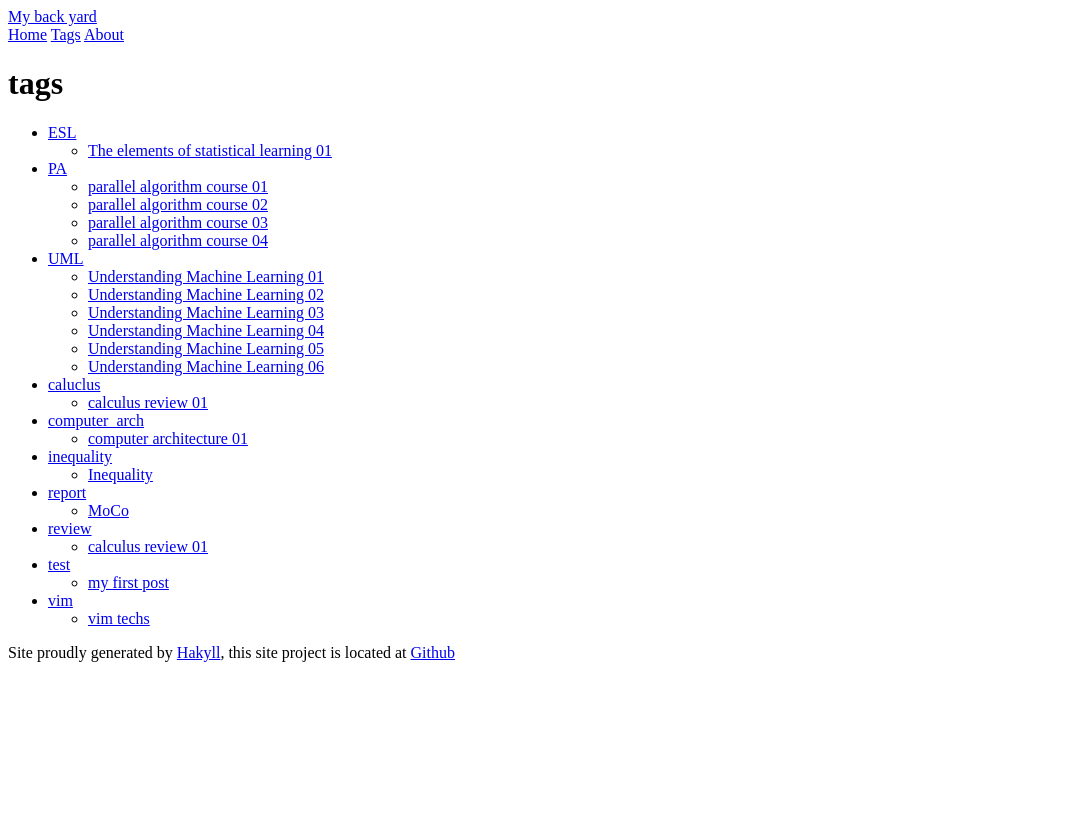
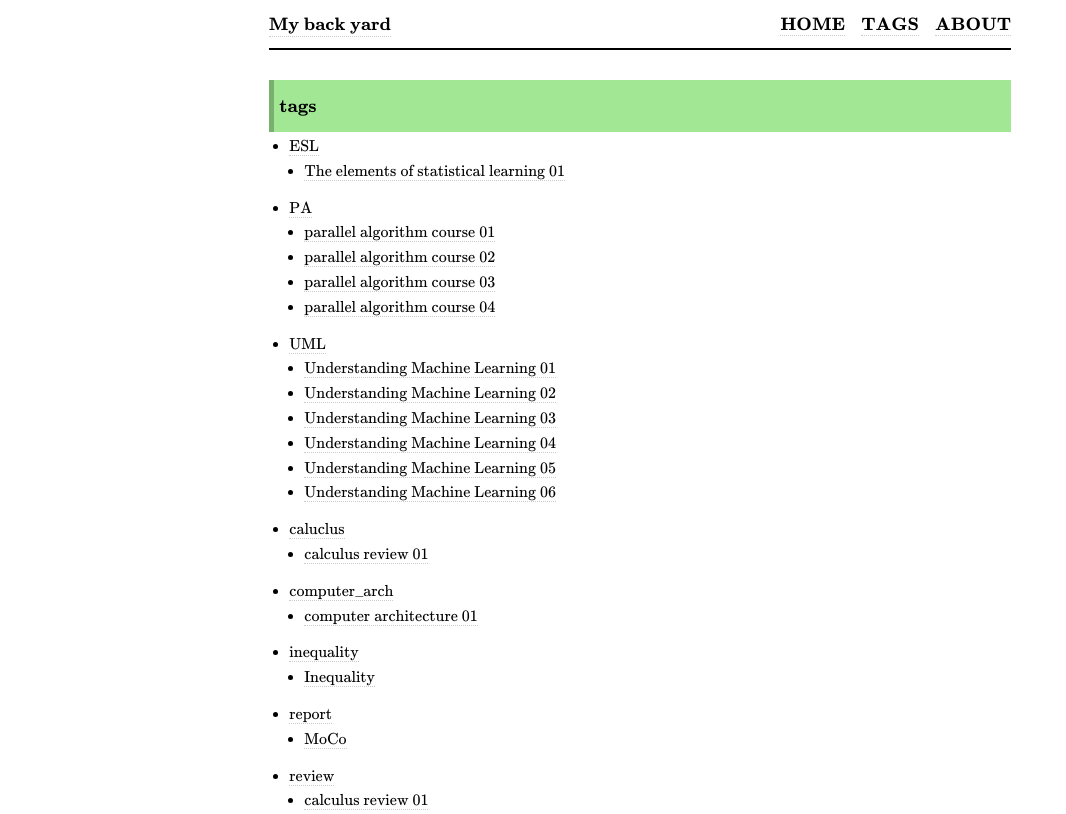
Before and after one commit to Furyton/my-little-notes, a plain HTML site: page tags.html in a window 1280 px wide. Shown: the top 814 px of the page, without its empty margins (0-1066 px from the left). Drawn offline with nearby package versions, Linux system fonts and the light colour scheme; the site is published under a folder, as on GitHub Pages, so addresses that start at the root find nothing.

Commit message:
Update gh-pages to output generated at 45f1100

```diff
--- a/tags.html
+++ b/tags.html
@@ -1,33 +1,31 @@
-<?xml version="1.0" encoding="UTF-8"?>
-<!DOCTYPE html PUBLIC "-//W3C//DTD XHTML 1.0 Strict//EN"
-"http://www.w3.org/TR/xhtml1/DTD/xhtml1-strict.dtd">
+<?xml version="1.0" encoding="UTF-8" ?>
+<!DOCTYPE html PUBLIC "-//W3C//DTD XHTML 1.0 Strict//EN" "http://www.w3.org/TR/xhtml1/DTD/xhtml1-strict.dtd">
 <html xmlns="http://www.w3.org/1999/xhtml" xml:lang="en" lang="en">
     <head>
         <meta http-equiv="Content-Type" content="text/html; charset=UTF-8" />
         <title>Notes - tags</title>
 
 
-        <link rel="shortcut icon" type="image/x-icon" href="/images/captain-america-shield.jpg"/>
-        <link rel="stylesheet" href="/css/default.css" crossorigin="anonymous">
-        <link rel="stylesheet" href="/css/blog.css" crossorigin="anonymous">
+        <link rel="shortcut icon" type="image/x-icon" href="./images/captain-america-shield.jpg" />
+        <link rel="stylesheet" href="./css/default.css" crossorigin="anonymous">
+        <link rel="stylesheet" href="./css/blog.css" crossorigin="anonymous">
         <link rel="stylesheet" href="https://cdn.jsdelivr.net/npm/katex@0.15.2/dist/katex.min.css" integrity="sha384-MlJdn/WNKDGXveldHDdyRP1R4CTHr3FeuDNfhsLPYrq2t0UBkUdK2jyTnXPEK1NQ" crossorigin="anonymous">
 
         <!-- The loading of KaTeX is deferred to speed up page rendering -->
         <script defer src="https://cdn.jsdelivr.net/npm/katex@0.15.2/dist/katex.min.js" integrity="sha384-VQ8d8WVFw0yHhCk5E8I86oOhv48xLpnDZx5T9GogA/Y84DcCKWXDmSDfn13bzFZY" crossorigin="anonymous"></script>
 
         <!-- To automatically render math in text elements, include the auto-render extension: -->
-        <script defer src="https://cdn.jsdelivr.net/npm/katex@0.15.2/dist/contrib/auto-render.min.js" integrity="sha384-+XBljXPPiv+OzfbB3cVmLHf4hdUFHlWNZN5spNQ7rmHTXpd7WvJum6fIACpNNfIR" crossorigin="anonymous"
-            onload="renderMathInElement(document.body);"></script>
+        <script defer src="https://cdn.jsdelivr.net/npm/katex@0.15.2/dist/contrib/auto-render.min.js" integrity="sha384-+XBljXPPiv+OzfbB3cVmLHf4hdUFHlWNZN5spNQ7rmHTXpd7WvJum6fIACpNNfIR" crossorigin="anonymous" onload="renderMathInElement(document.body);"></script>
     </head>
     <body>
         <div id="header">
             <div id="logo">
-                <a href="/">My back yard</a>
+                <a href="./">My back yard</a>
             </div>
             <div id="navigation">
-                <a href="/">Home</a>
-                <a href="/tags.html">Tags</a>
-                <a href="/about.html">About</a>
+                <a href="./">Home</a>
+                <a href="./tags.html">Tags</a>
+                <a href="./about.html">About</a>
             </div>
         </div>
 
@@ -37,143 +35,143 @@
             <ul>
 
     <li>
-        <a href="/tags/ESL.html">ESL</a>
+        <a href="./tags/ESL.html">ESL</a>
     </li>
     <ul>
 
         <li>
-            <a href="/the-elements-of-statistical-learning-01.html">The elements of statistical learning 01</a>
+            <a href="./the-elements-of-statistical-learning-01.html">The elements of statistical learning 01</a>
         </li>
 
     </ul>
 
     <li>
-        <a href="/tags/PA.html">PA</a>
+        <a href="./tags/PA.html">PA</a>
     </li>
     <ul>
 
         <li>
-            <a href="/parallel-algorithm-course-01.html">parallel algorithm course 01</a>
+            <a href="./parallel-algorithm-course-01.html">parallel algorithm course 01</a>
         </li>
 
         <li>
-            <a href="/parallel-algorithm-course-02.html">parallel algorithm course 02</a>
+            <a href="./parallel-algorithm-course-02.html">parallel algorithm course 02</a>
         </li>
 
         <li>
-            <a href="/parallel-algorithm-course-03.html">parallel algorithm course 03</a>
+            <a href="./parallel-algorithm-course-03.html">parallel algorithm course 03</a>
         </li>
 
         <li>
-            <a href="/parallel-algorithm-course-04.html">parallel algorithm course 04</a>
+            <a href="./parallel-algorithm-course-04.html">parallel algorithm course 04</a>
         </li>
 
     </ul>
 
     <li>
-        <a href="/tags/UML.html">UML</a>
+        <a href="./tags/UML.html">UML</a>
     </li>
     <ul>
 
         <li>
-            <a href="/understanding-machine-learning-01.html">Understanding Machine Learning 01</a>
+            <a href="./understanding-machine-learning-01.html">Understanding Machine Learning 01</a>
         </li>
 
         <li>
-            <a href="/understanding-machine-learning-02.html">Understanding Machine Learning 02</a>
+            <a href="./understanding-machine-learning-02.html">Understanding Machine Learning 02</a>
         </li>
 
         <li>
-            <a href="/understanding-machine-learning-03.html">Understanding Machine Learning 03</a>
+            <a href="./understanding-machine-learning-03.html">Understanding Machine Learning 03</a>
         </li>
 
         <li>
-            <a href="/understanding-machine-learning-04.html">Understanding Machine Learning 04</a>
+            <a href="./understanding-machine-learning-04.html">Understanding Machine Learning 04</a>
         </li>
 
         <li>
-            <a href="/understanding-machine-learning-05.html">Understanding Machine Learning 05</a>
+            <a href="./understanding-machine-learning-05.html">Understanding Machine Learning 05</a>
         </li>
 
         <li>
-            <a href="/understanding-machine-learning-06.html">Understanding Machine Learning 06</a>
+            <a href="./understanding-machine-learning-06.html">Understanding Machine Learning 06</a>
         </li>
 
     </ul>
 
     <li>
-        <a href="/tags/caluclus.html">caluclus</a>
+        <a href="./tags/caluclus.html">caluclus</a>
     </li>
     <ul>
 
         <li>
-            <a href="/calculus-review-01.html">calculus review 01</a>
+            <a href="./calculus-review-01.html">calculus review 01</a>
         </li>
 
     </ul>
 
     <li>
-        <a href="/tags/computer_arch.html">computer_arch</a>
+        <a href="./tags/computer_arch.html">computer_arch</a>
     </li>
     <ul>
 
         <li>
-            <a href="/computer-architecture-01.html">computer architecture 01</a>
+            <a href="./computer-architecture-01.html">computer architecture 01</a>
         </li>
 
     </ul>
 
     <li>
-        <a href="/tags/inequality.html">inequality</a>
+        <a href="./tags/inequality.html">inequality</a>
     </li>
     <ul>
 
         <li>
-            <a href="/inequality.html">Inequality</a>
+            <a href="./inequality.html">Inequality</a>
         </li>
 
     </ul>
 
     <li>
-        <a href="/tags/report.html">report</a>
+        <a href="./tags/report.html">report</a>
     </li>
     <ul>
 
         <li>
-            <a href="/moco.html">MoCo</a>
+            <a href="./moco.html">MoCo</a>
         </li>
 
     </ul>
 
     <li>
-        <a href="/tags/review.html">review</a>
+        <a href="./tags/review.html">review</a>
     </li>
     <ul>
 
         <li>
-            <a href="/calculus-review-01.html">calculus review 01</a>
+            <a href="./calculus-review-01.html">calculus review 01</a>
         </li>
 
     </ul>
 
     <li>
-        <a href="/tags/test.html">test</a>
+        <a href="./tags/test.html">test</a>
     </li>
     <ul>
 
         <li>
-            <a href="/my-first-post.html">my first post</a>
+            <a href="./my-first-post.html">my first post</a>
         </li>
 
     </ul>
 
     <li>
-        <a href="/tags/vim.html">vim</a>
+        <a href="./tags/vim.html">vim</a>
     </li>
     <ul>
 
         <li>
-            <a href="/vim-techs.html">vim techs</a>
+            <a href="./vim-techs.html">vim techs</a>
         </li>
 
     </ul>
```
